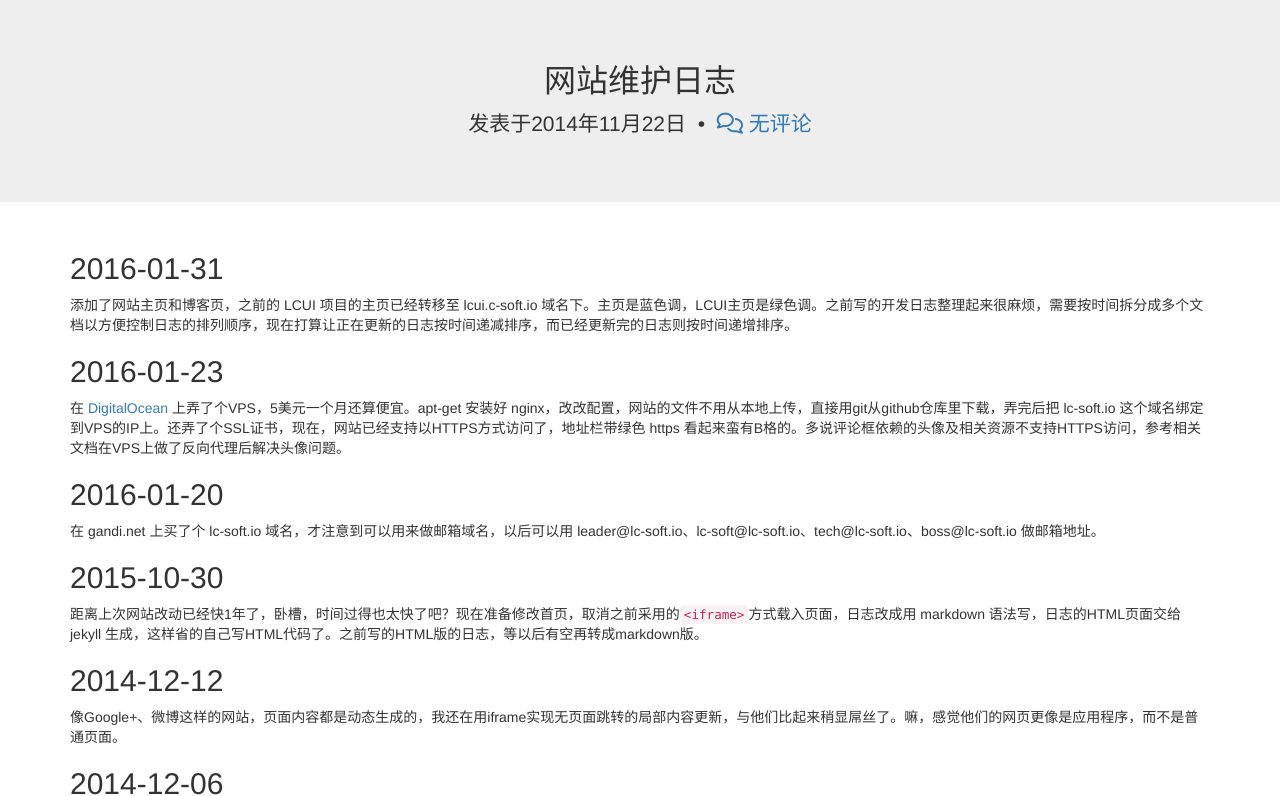
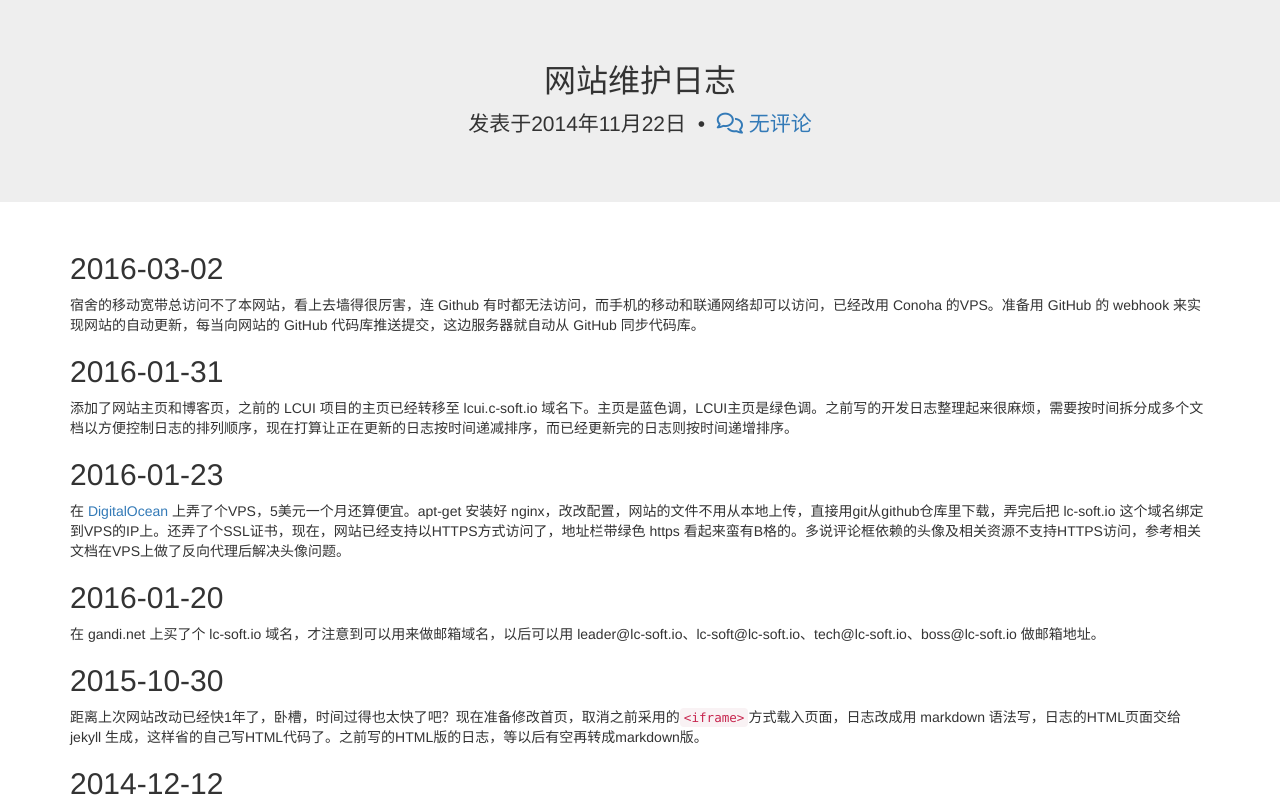
Before and after one commit to lc-soft/lc-soft.io, a Jekyll site: the page built from _posts/2014-11-22-website-maintenance-log.md, in a window 1280 px wide and 900 px high, cut to the strip 104-900 px from the top of the window. Built offline with Jekyll 4.4.1, drawn with Linux system fonts in a browser that asks for light colours; nearby versions of some CDN libraries; library files that are not in the unit come from our copies; Markdown is read by kramdown in place of the engine named in the settings.

Commit message:
更新日志

```diff
--- a/_posts/2014-11-22-website-maintenance-log.md
+++ b/_posts/2014-11-22-website-maintenance-log.md
@@ -2,6 +2,9 @@
 title: 网站维护日志
 ds_thread_key: devlog-webiste
 ---
+
+## 2016-03-02
+宿舍的移动宽带总访问不了本网站，看上去墙得很厉害，连 Github 有时都无法访问，而手机的移动和联通网络却可以访问，已经改用 Conoha 的VPS。准备用 GitHub 的 webhook 来实现网站的自动更新，每当向网站的 GitHub 代码库推送提交，这边服务器就自动从 GitHub 同步代码库。
 
 ## 2016-01-31
 添加了网站主页和博客页，之前的 LCUI 项目的主页已经转移至 lcui.c-soft.io 域名下。主页是蓝色调，LCUI主页是绿色调。之前写的开发日志整理起来很麻烦，需要按时间拆分成多个文档以方便控制日志的排列顺序，现在打算让正在更新的日志按时间递减排序，而已经更新完的日志则按时间递增排序。
```
